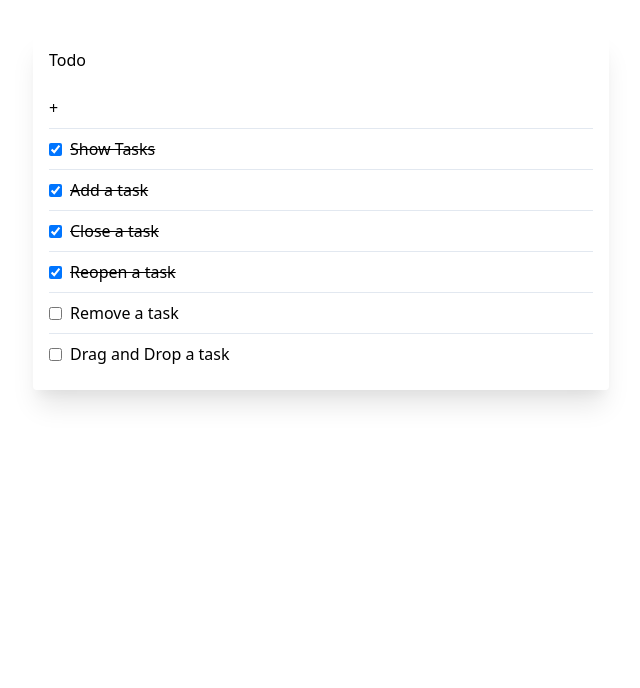
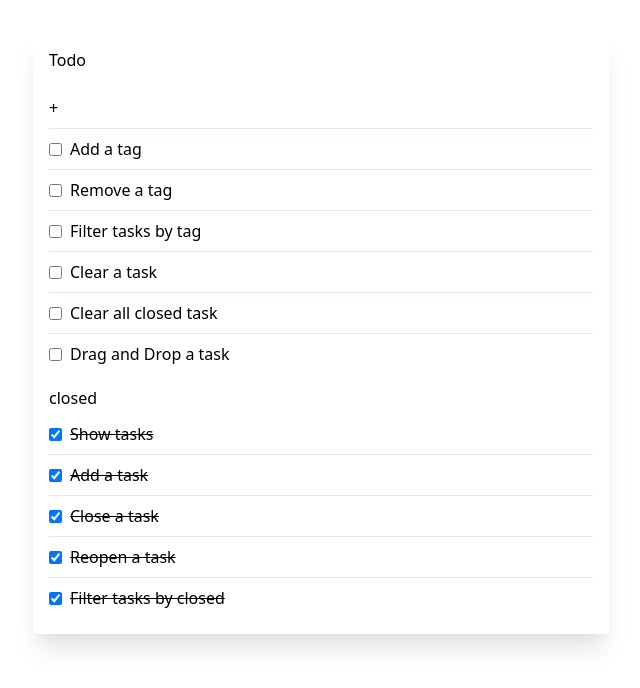
Before and after one commit to hisomura/todo-app, a Next.js app: page / in a window 1280 px wide. Shown: the top 688 px of the page, without its empty margins (319-959 px from the left). Built offline with nearby package versions, Linux system fonts and the light colour scheme.

Commit message:
Divide tasks into open tasks and closed tasks.

```diff
--- a/pages/index.tsx
+++ b/pages/index.tsx
@@ -24,11 +24,16 @@ const Task = {
 
 export default function Home() {
   const [tasks, setTasks] = useState<Task[]>([
-    Task.create('Show Tasks', true),
+    Task.create('Show tasks', true),
     Task.create('Add a task', true),
     Task.create('Close a task', true),
     Task.create('Reopen a task', true),
-    Task.create('Remove a task'),
+    Task.create('Filter tasks by closed', true),
+    Task.create('Add a tag'),
+    Task.create('Remove a tag'),
+    Task.create('Filter tasks by tag'),
+    Task.create('Clear a task'),
+    Task.create('Clear all closed task'),
     Task.create('Drag and Drop a task'),
   ])
   const [formText, setFormText] = useState('')
@@ -65,7 +70,30 @@ export default function Home() {
           <li className="py-2">
             + <input className="focus:outline-none ml-1" onKeyDown={onKeyDown} onChange={onChange} type="text" />
           </li>
-          {tasks.map((task, index) => (
+          {tasks.filter(task => !task.closed).map((task, index) => (
+            <li key={task.id} className="flex py-2">
+              <input
+                className="my-auto mr-2"
+                type="checkbox"
+                onClick={(e) => toggleTask(e, task.id)}
+                defaultChecked={task.closed}
+              />
+              <p
+                className={cn({
+                  'line-through': task.closed,
+                })}
+              >
+                {task.name}
+              </p>
+            </li>
+          ))}
+        </ul>
+
+        <div className="mt-2 py-1">
+          <h2>closed</h2>
+        </div>
+        <ul className="divide-y">
+          {tasks.filter(task => task.closed).map((task, index) => (
             <li key={task.id} className="flex py-2">
               <input
                 className="my-auto mr-2"
```
